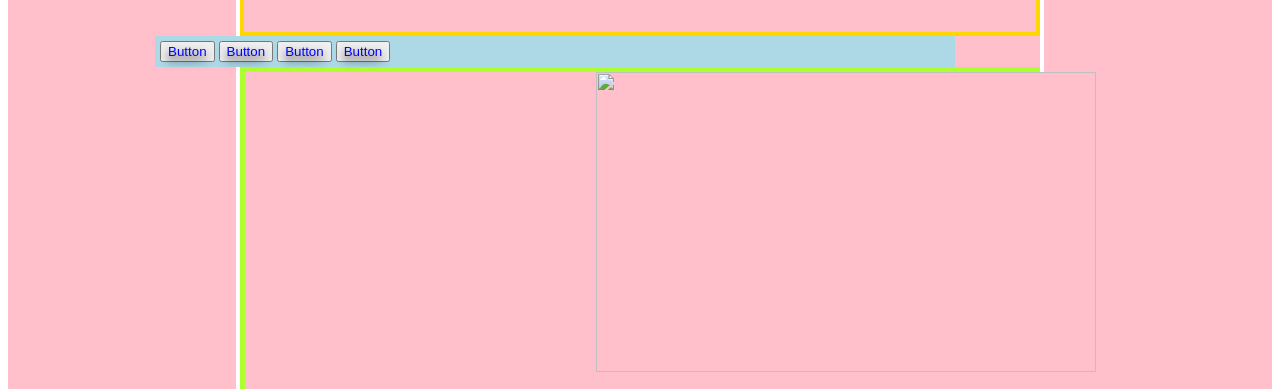
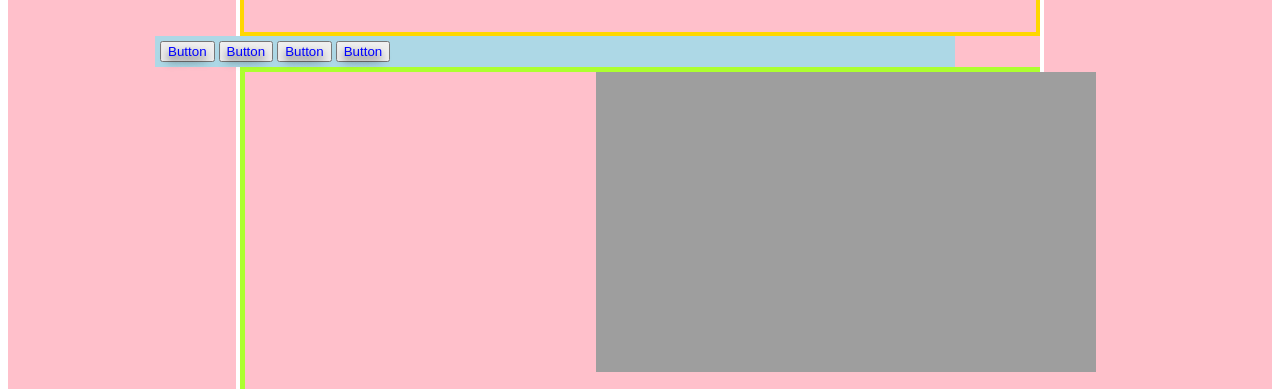
Before and after one commit to Tylerrocks123/neit-Almeida-2025, a plain HTML site: page Week 3/index.html in a window 1280 px wide. Shown: the part 191-580 px from the top of the page. Drawn offline with Linux system fonts and the light colour scheme; the site is published under a folder, as on GitHub Pages, so addresses that start at the root find nothing.

Commit message:
Update index.html

```diff
--- a/Week 3/index.html
+++ b/Week 3/index.html
@@ -42,7 +42,7 @@
             <div id="main-content" class="border-unity">
                 <!-- Give this a background image! -->
                 <div id="pictureDiv" class="boarder-unity">
-                    <img id="fall"src="/Images/fall.gif">
+                    <img id="fall"src="./Images/fall.gif">
                     <!-- SHAPES MUST GO INTO THIS DIV, ONCE DONE Shape Title can disappear -->
                     <div id="shapeContent">
                         <h1 id="shapeTitle">Shapes Should Draw Here</h1>
```
